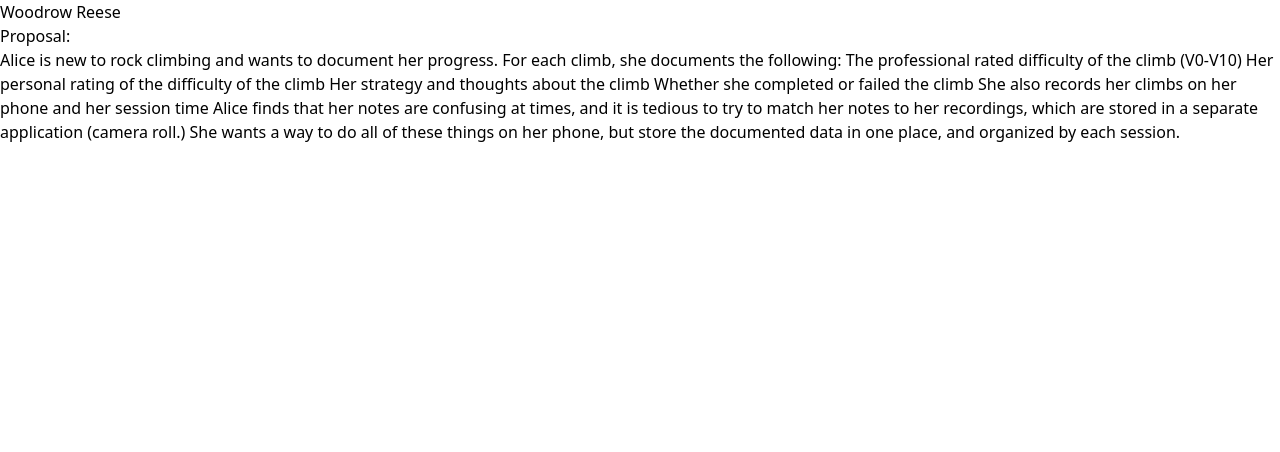
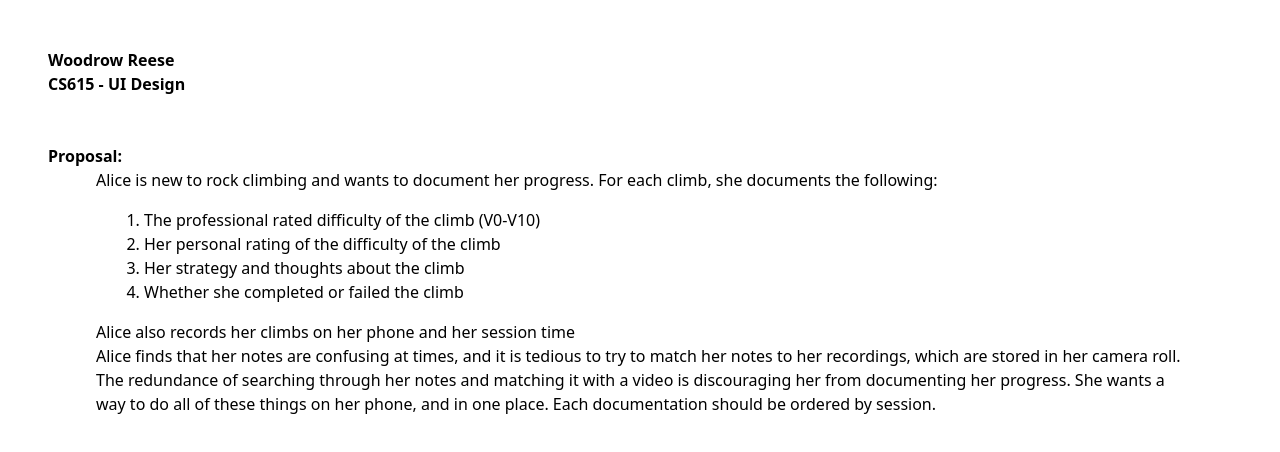
Before and after one commit to woodrow7reese/woodrow7reese.github.io, a React (Create React App) app: page / in a window 1280 px wide. Shown: the top 452 px of the page. Built offline with nearby package versions, Linux system fonts and the light colour scheme.

Commit message:
reconfig tailwindcss. proposal complete

```diff
--- a/public/index.html
+++ b/public/index.html
@@ -8,7 +8,7 @@
       name="description"
       content="Web site created using create-react-app"
     />
-    <title>CS615 UI Development</title>
+    <title>CS615 UI Design</title>
   </head>
   <body>
     <noscript>You need to enable JavaScript to run this app.</noscript>
--- a/src/App.js
+++ b/src/App.js
@@ -1,32 +1,50 @@
 function App() {
   return (
-    <div className="flex justify-center">
-      <div>
-        Woodrow Reese
+    <div className="flex-col m-12">
+      <div className="mb-12 font-semibold">
+        <h2>Woodrow Reese</h2>
+        <h2>CS615 - UI Design</h2>
       </div>
 
-      <div>
-        <h2>
+      <div className="flex-col">
+        <h2 className="font-bold">
           Proposal:
         </h2>
 
+        <div className="mx-12">
           <p>
             Alice is new to rock climbing and wants to document her progress.
             For each climb, she documents the following:
+          </p>
+            <ol className="ml-12 my-4 list-decimal">
+              <li>
                 The professional rated difficulty of the climb (V0-V10)
+              </li>
+
+              <li>
                 Her personal rating of the difficulty of the climb
+              </li>
+
+              <li>
                 Her strategy and thoughts about the climb
+              </li>
+
+              <li>
                 Whether she completed or failed the climb
+              </li>
+            </ol>
 
-          She also records her climbs on her phone and her session time
-
+          Alice also records her climbs on her phone and her session time
+          <br/>
           Alice finds that her notes are confusing at times, and it is tedious to try
-          to match her notes to her recordings, which are stored in a separate application
-          (camera roll.) She wants a way to do all of these things on her phone, but
-          store the documented data in one place, and organized by each session.
+          to match her notes to her recordings, which are stored in her camera roll.
+          The redundance of searching through her notes and matching it with a video is
+          discouraging her from documenting her progress.
+          She wants a way to do all of these things on her phone, and in one place.
+          Each documentation should be ordered by session.
 
 
-        </p>
+        </div>
       </div>
     </div>
   );
--- a/tailwind.config.js
+++ b/tailwind.config.js
@@ -1,6 +1,6 @@
 /** @type {import('tailwindcss').Config} */
 module.exports = {
-	content: ["./src/**.*.{js, jsx}"],
+  content: ["./src/**/*.{js, jsx, ts, tsx}"],
   theme: {
     extend: {},
   },
```
Lines whose indentation alone changed are shown as unchanged.
